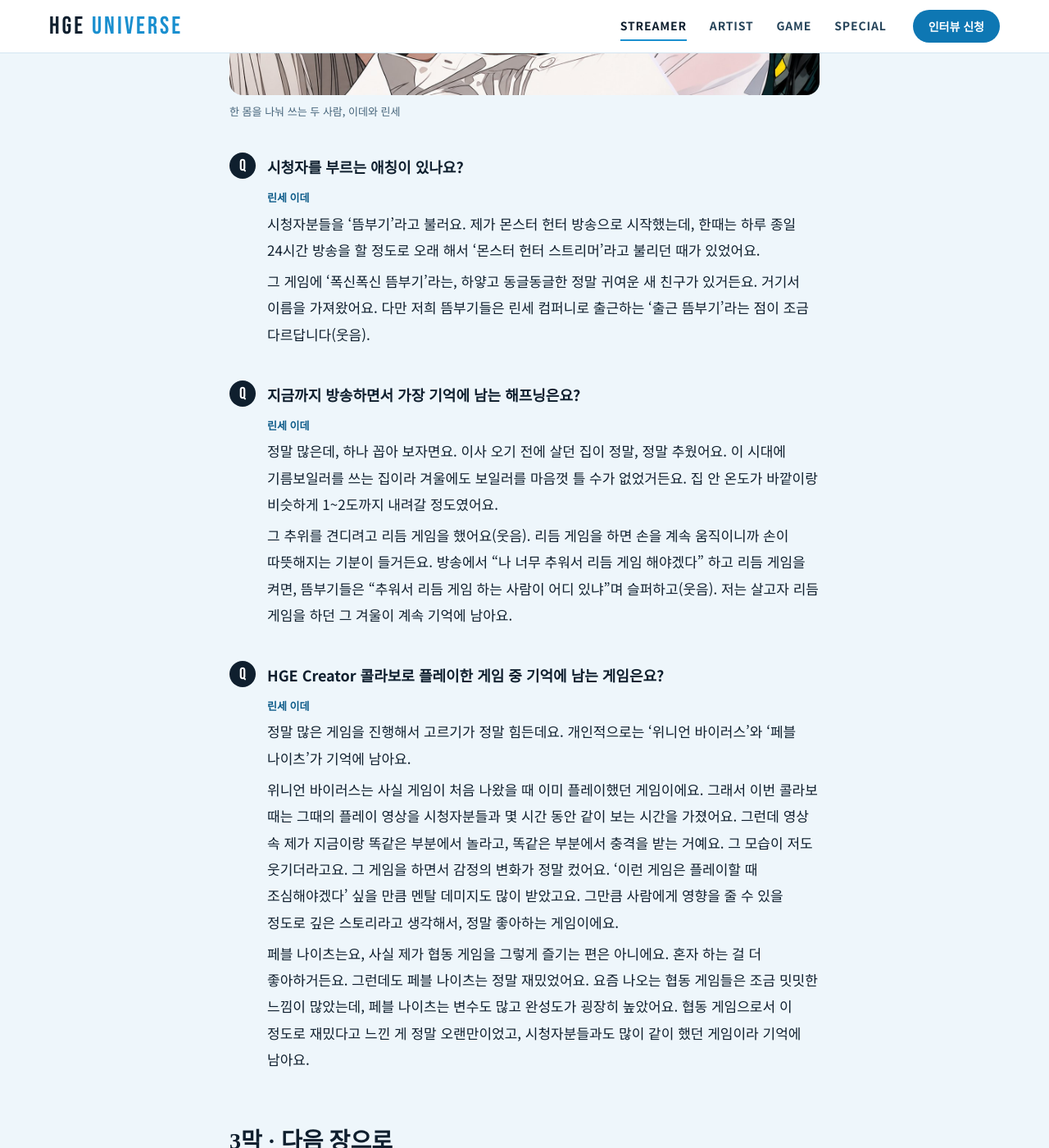
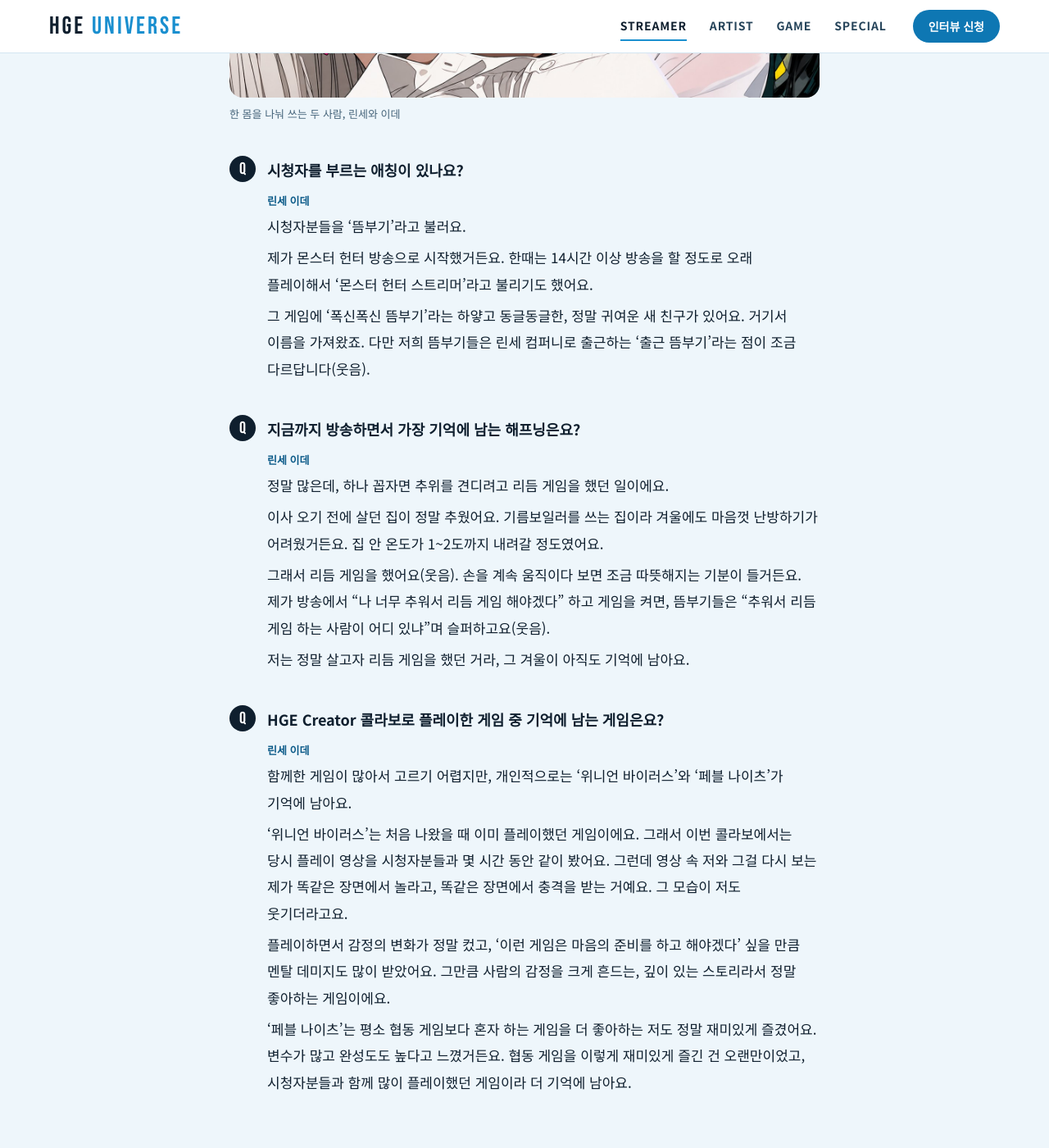
Before and after one commit to cLOfLuV/HGECreatorWeb, a Jekyll site: the page built from _interviews/rinse-ide.md, in a window 1280 px wide and 1400 px high, scrolled down 5145 px. Shown: the whole window at 82% size. Built offline with Jekyll 4.4.1, drawn with Linux system fonts in a browser that asks for light colours; some of the changed text lies outside the part shown.

Commit message:
Universe: 인터뷰 수정 rinse-ide

```diff
--- a/_interviews/rinse-ide.md
+++ b/_interviews/rinse-ide.md
@@ -35,49 +35,55 @@
 ---
 
 
-## 1막 · 문을 열며
-
 Q. 처음 만나는 분들께 자기소개 부탁드려요. 방송에서 쓰는 인사말이 있다면 그대로 들려주세요.
 
-인사말이라기보다 처음 오신 분들께 꼭 드리는 말이 있는데요. "안녕하세요, 린세 컴퍼니에 입사하신 걸 환영합니다!"
+인사말이라기보다는 처음 오신 분들께 꼭 드리는 말이 있어요. "안녕하세요, 린세 컴퍼니에 입사하신 걸 환영합니다!"
 
-'입사'라고 하는 건, 제 방송이 '린세 컴퍼니'라고 불리고 있어서예요. 시청자분들도 저를 '사장님'이라고 불러 주세요. 특별한 이유가 있는 건 아니고, 예전에 시청자분들이 사장님이라고 불러 주시던 게 지금까지 그대로 이어지고 있어요.
+'입사'라고 하는 건 제 방송이 '린세 컴퍼니'라고 불리기 때문이에요. 시청자분들도 저를 '사장님'이라고 불러 주세요. 특별한 계기가 있었던 건 아니고, 예전에 시청자분들이 그렇게 불러 주시던 게 자연스럽게 지금까지 이어지고 있어요.
 
-저는 치지직에서 방송하고 있는, 게임에 진심인 종합 게임 스트리머 린세 이데입니다. 장르 가리지 않고 다양한 게임을 즐기는 잡식러예요. 게임을 좋아하신다면 저희 회사에도 출근해 주시면 감사하겠습니다. 잘 부탁드려요!
+저는 치지직에서 방송하는, 게임에 진심인 종합 게임 스트리머 린세 이데입니다. 장르를 가리지 않고 다양한 게임을 즐기는 잡식러예요. 게임을 좋아하신다면 저희 회사에도 편하게 출근해 주세요. 잘 부탁드려요!
 
 Q. '린세 이데'라는 활동명은 어떻게 짓게 됐나요?
 
-'린세 이데'를 하나로 이어서 생각해 주시는 분들이 많은데요. 사실은 '린세'와 '이데', 두 이름을 합친 활동명이에요. 두 이름 모두 '친구'라는 이름의 작명소에서 받아 왔어요. 그러니까 친구가 지어 준 이름들이죠(웃음).
+'린세 이데'를 하나의 이름으로 생각해 주시는 분들이 많은데, 사실은 '린세'와 '이데', 두 이름을 합친 활동명이에요.
 
-린세도 저고, 이데도 저예요. 어느 한쪽만 제 이름이 아니라, 둘 다 제 이름 그 자체라고 생각해 주시면 돼요.
+두 이름 모두 '친구'라는 이름의 작명소에서 받아 왔어요. 그러니까 친구가 지어 준 이름들이죠(웃음).
+
+린세도 저고, 이데도 저예요. 어느 한쪽만 제 이름인 게 아니라, 둘 다 제 이름 그 자체라고 생각해 주시면 돼요.
 
 Q. 방송을 처음 켠 날을 기억하나요?
 
-정말 아무 생각 없이 켜서 오히려 더 기억에 남는 첫날이었어요. 트위치 시절이었는데, 그때 제가 뒤늦게 몬스터 헌터에 빠져서 한창 플레이하던 중이었거든요. 친구들이랑 같이 하고 있는데 한 친구가 "네 플레이 볼 수 있게 방송 좀 켜 줘"라고 했어요.
+정말 아무 생각 없이 켜서 오히려 더 기억에 남아요. 트위치 시절, 제가 뒤늦게 몬스터 헌터에 빠져서 한창 플레이하던 때였어요. 친구들이랑 같이 게임을 하고 있었는데, 한 친구가 "네 플레이 볼 수 있게 방송 좀 켜 줘"라고 하더라고요.
 
-저는 그 친구 한 명한테 보여 주는 1:1 방송 정도로 생각하고 그냥 켰어요. 게임을 워낙 좋아하다 보니 방송을 할 수 있는 장비는 이미 다 갖춰져 있었거든요. 방송을 위해 마련한 건 아니었지만요.
+저는 그 친구 한 명에게 보여 주는 1:1 방송 정도로 생각하고 그냥 켰어요. 게임을 워낙 좋아해서 방송할 수 있는 장비는 이미 갖춰져 있었거든요. 방송을 하려고 마련한 건 아니었지만요.
 
-친구에게 보여 주려고 켠 방송이라 정말 아무것도 없었어요. 짚톡도, 그림도, 제 모습도 없었죠. 그런데 그런 방송에 사람들이 찾아와 주셨어요. 처음 보는 분들이 제 게임을 보면서 같이 이야기를 나눠 주고, 도와주기도 하고요. 그게 너무 신기하고 재밌더라고요. 그게 시작이었고, 어느새 3년이 다 되어 가네요.
+친구에게 보여 주려고 켠 거라 짚톡도, 그림도, 제 모습도 없었어요. 그런데 그런 방송에 처음 보는 분들이 찾아와 주셨어요. 제 게임을 보면서 이야기를 나눠 주시고, 도와주시기도 했죠. 그게 너무 신기하고 재미있더라고요.
 
-> 아무것도 없는 방송에 처음 보는 분들이 찾아와 주셨어요. 그게 시작이었고, 어느새 3년이 다 되어 가네요.
+그게 시작이었고, 어느새 3년이 다 되어 가네요.
+
+> 처음 보는 분들이 찾아와 주셨어요. 그게 시작이었고, 어느새 3년이 다 되어 가네요.
 
 ## 2막 · 세상 속으로
 
 Q. 처음 오는 분께 "내 방송은 이런 곳"이라고 소개한다면요?
 
-정말 누구나 와서 편하게 머물다 갈 수 있는 방송이라고 생각해요. 특히 게임을 좋아하신다면 더 잘 맞으실 거예요. 제가 좋아하는 게임, 시청자분들이 해 보고 싶었던 게임을 진짜 진심으로 즐기는 곳이거든요. 그래서인지 게임 좋아하시는 분들이 많이 모이는 편이에요.
+누구나 와서 편하게 머물다 갈 수 있는 방송이에요. 특히 게임을 좋아하신다면 더 잘 맞으실 거예요. 제가 좋아하는 게임도, 시청자분들이 해 보고 싶었던 게임도 진심으로 즐기는 곳이거든요. 그래서인지 게임을 좋아하시는 분들이 많이 모이는 편이에요.
 
-자주 와 주시는 분들은 물론이고, 가끔 들러 주시는 분들도 게임이라는 공통점이 있으니까 이야기를 나누다 보면 자연스럽게 기억하게 돼요. 한 번 찾아와 주시는 것도 정말 소중한 인연이라고 생각하거든요.
+자주 와 주시는 분들은 물론이고, 가끔 들러 주시는 분들도 게임이라는 공통점으로 이야기를 나누다 보면 자연스럽게 기억하게 돼요. 한 번 찾아와 주시는 것도 소중한 인연이라고 생각하고요.
 
-친구가 게임하는 걸 옆에서 구경하다가 편하게 한마디씩 던지는, 그런 느낌의 방송이에요. 저의 털털함과 친근함이 방송의 가장 큰 특징이자 장점인 것 같아요.
+친구가 게임하는 걸 옆에서 구경하다가 편하게 한마디씩 던지는, 그런 느낌의 방송이라고 생각해 주시면 좋겠어요. 털털함과 친근함이 제 방송의 가장 큰 특징이자 장점인 것 같아요.
 
 https://www.youtube.com/watch?v=b3pTGOBEkhw
 
 Q. 린세 이데 방송에서만 볼 수 있는 콘텐츠가 있다면요?
 
-제일 많이 하는 건, 게임 하나를 열심히 파서 엔딩까지 본 다음에 크레딧이 올라갈 때 이야기를 나누는 거예요. 게임을 하면서 느낀 점, 제가 분석한 것들을 시청자분들과 정말 깊게 이야기해요. 시청자분들도 그 시간을 굉장히 좋아해 주세요.
+제가 자주 하는 건 게임 하나를 열심히 파서 엔딩까지 본 뒤, 크레딧이 올라가는 동안 시청자분들과 이야기를 나누는 거예요. 플레이하면서 느낀 점이나 제가 나름대로 분석한 내용들을 꽤 깊게 이야기하는 편이에요. 시청자분들도 그 시간을 굉장히 좋아해 주세요.
 
-그리고 좀 웃긴 건, 예전에는 게임을 하면서 노래를 종종 불렀어요. 몬스터 헌터로 사냥하면서 노래 부르기 같은 이상한 짓을 자주 했었죠(웃음). '용과 같이' 같은 스토리 게임을 할 때는 스토리를 다 같이 보는 시간도 많이 가져요. 정말 게임과 관련된 콘텐츠를 많이 하는 편이에요.
+또 애니메이션 캐릭터를 버츄얼 아바타로 구현해 보는 커스터마이징 콘텐츠도 하고 있어요. 캐릭터의 특징을 살려서 버츄얼로 재현해 보는 거죠.
+
+예전에는 게임을 하면서 노래도 종종 불렀어요. 몬스터 헌터로 사냥하면서 노래 부르기 같은 엉뚱한 조합을 자주 시도했죠(웃음). '용과 같이' 같은 스토리 게임을 할 때는 이야기를 다 같이 보고 즐기는 시간도 많이 가져요.
+
+게임이든 캐릭터든, 제가 좋아하는 것들을 시청자분들과 여러 방식으로 나누는 편이에요.
 
 ---
 
@@ -87,52 +93,66 @@
 
 저는 린세와 이데가 한 몸을 쓰고 있는 듀얼 페르소나 스트리머예요. 에너지가 넘치는 린세와 조용하고 잔잔한 이데가 서로 균형을 맞추며 살아가고 있어요.
 
-보통은 린세가 텐션을 올려서 신나게 방송을 해요. 그러다 린세가 에너지를 다 써서 지치거나 힐링이 필요할 때는 이데가 대신 방송을 진행하죠. 두 사람은 좋아하는 게임 장르도 다르고, 방송 스타일도 달라요. 그래서 보시면 굉장히 색다른 맛이 있을 거예요.
+보통은 린세가 텐션을 올려서 신나게 방송을 진행해요. 그러다 에너지를 다 써서 지치거나 힐링이 필요할 때는 이데가 대신 방송하죠. 두 사람은 좋아하는 게임 장르도, 방송 스타일도 달라서 각각 다른 매력을 느끼실 수 있을 거예요.
 
-저희는 인간인데 수인의 피가 조금 섞인 쿼터 수인이에요. 린세는 여우, 이데는 고양이라서 각각 귀와 꼬리가 있어요. 하지만 인간 사회에 섞여 지내야 하니까, 평소에는 주로 인간의 모습으로 생활하고 있답니다.
+저희는 인간이지만 수인의 피가 섞인 '쿼터 수인'이기도 해요. 린세는 여우, 이데는 고양이라서 각각 귀와 꼬리가 있어요. 다만 인간 사회에 섞여 지내기 위해 평소에는 주로 인간의 모습으로 생활하고 있답니다.
 
-![한 몸을 나눠 쓰는 두 사람, 이데와 린세](/universe/images/uploads/rinse-ide-design.jpg)
+![한 몸을 나눠 쓰는 두 사람, 린세와 이데](/universe/images/uploads/rinse-ide-design.jpg)
 
 Q. 시청자를 부르는 애칭이 있나요?
 
-시청자분들을 '뜸부기'라고 불러요. 제가 몬스터 헌터 방송으로 시작했는데, 한때는 하루 종일 24시간 방송을 할 정도로 오래 해서 '몬스터 헌터 스트리머'라고 불리던 때가 있었어요.
+시청자분들을 '뜸부기'라고 불러요.
 
-그 게임에 '폭신폭신 뜸부기'라는, 하얗고 동글동글한 정말 귀여운 새 친구가 있거든요. 거기서 이름을 가져왔어요. 다만 저희 뜸부기들은 린세 컴퍼니로 출근하는 '출근 뜸부기'라는 점이 조금 다르답니다(웃음).
+제가 몬스터 헌터 방송으로 시작했거든요. 한때는 14시간 이상 방송을 할 정도로 오래 플레이해서 '몬스터 헌터 스트리머'라고 불리기도 했어요.
+
+그 게임에 '폭신폭신 뜸부기'라는 하얗고 동글동글한, 정말 귀여운 새 친구가 있어요. 거기서 이름을 가져왔죠. 다만 저희 뜸부기들은 린세 컴퍼니로 출근하는 '출근 뜸부기'라는 점이 조금 다르답니다(웃음).
 
 Q. 지금까지 방송하면서 가장 기억에 남는 해프닝은요?
 
-정말 많은데, 하나 꼽아 보자면요. 이사 오기 전에 살던 집이 정말, 정말 추웠어요. 이 시대에 기름보일러를 쓰는 집이라 겨울에도 보일러를 마음껏 틀 수가 없었거든요. 집 안 온도가 바깥이랑 비슷하게 1~2도까지 내려갈 정도였어요.
+정말 많은데, 하나 꼽자면 추위를 견디려고 리듬 게임을 했던 일이에요.
 
-그 추위를 견디려고 리듬 게임을 했어요(웃음). 리듬 게임을 하면 손을 계속 움직이니까 손이 따뜻해지는 기분이 들거든요. 방송에서 "나 너무 추워서 리듬 게임 해야겠다" 하고 리듬 게임을 켜면, 뜸부기들은 "추워서 리듬 게임 하는 사람이 어디 있냐"며 슬퍼하고(웃음). 저는 살고자 리듬 게임을 하던 그 겨울이 계속 기억에 남아요.
+이사 오기 전에 살던 집이 정말 추웠어요. 기름보일러를 쓰는 집이라 겨울에도 마음껏 난방하기가 어려웠거든요. 집 안 온도가 1~2도까지 내려갈 정도였어요.
+
+그래서 리듬 게임을 했어요(웃음). 손을 계속 움직이다 보면 조금 따뜻해지는 기분이 들거든요. 제가 방송에서 "나 너무 추워서 리듬 게임 해야겠다" 하고 게임을 켜면, 뜸부기들은 "추워서 리듬 게임 하는 사람이 어디 있냐"며 슬퍼하고요(웃음).
+
+저는 정말 살고자 리듬 게임을 했던 거라, 그 겨울이 아직도 기억에 남아요.
 
 Q. HGE Creator 콜라보로 플레이한 게임 중 기억에 남는 게임은요?
 
-정말 많은 게임을 진행해서 고르기가 정말 힘든데요. 개인적으로는 '위니언 바이러스'와 '페블 나이츠'가 기억에 남아요.
+함께한 게임이 많아서 고르기 어렵지만, 개인적으로는 '위니언 바이러스'와 '페블 나이츠'가 기억에 남아요.
 
-위니언 바이러스는 사실 게임이 처음 나왔을 때 이미 플레이했던 게임이에요. 그래서 이번 콜라보 때는 그때의 플레이 영상을 시청자분들과 몇 시간 동안 같이 보는 시간을 가졌어요. 그런데 영상 속 제가 지금이랑 똑같은 부분에서 놀라고, 똑같은 부분에서 충격을 받는 거예요. 그 모습이 저도 웃기더라고요. 그 게임을 하면서 감정의 변화가 정말 컸어요. '이런 게임은 플레이할 때 조심해야겠다' 싶을 만큼 멘탈 데미지도 많이 받았고요. 그만큼 사람에게 영향을 줄 수 있을 정도로 깊은 스토리라고 생각해서, 정말 좋아하는 게임이에요.
+'위니언 바이러스'는 처음 나왔을 때 이미 플레이했던 게임이에요. 그래서 이번 콜라보에서는 당시 플레이 영상을 시청자분들과 몇 시간 동안 같이 봤어요. 그런데 영상 속 저와 그걸 다시 보는 제가 똑같은 장면에서 놀라고, 똑같은 장면에서 충격을 받는 거예요. 그 모습이 저도 웃기더라고요.
 
-페블 나이츠는요, 사실 제가 협동 게임을 그렇게 즐기는 편은 아니에요. 혼자 하는 걸 더 좋아하거든요. 그런데도 페블 나이츠는 정말 재밌었어요. 요즘 나오는 협동 게임들은 조금 밋밋한 느낌이 많았는데, 페블 나이츠는 변수도 많고 완성도가 굉장히 높았어요. 협동 게임으로서 이 정도로 재밌다고 느낀 게 정말 오랜만이었고, 시청자분들과도 많이 같이 했던 게임이라 기억에 남아요.
+플레이하면서 감정의 변화가 정말 컸고, '이런 게임은 마음의 준비를 하고 해야겠다' 싶을 만큼 멘탈 데미지도 많이 받았어요. 그만큼 사람의 감정을 크게 흔드는, 깊이 있는 스토리라서 정말 좋아하는 게임이에요.
+
+'페블 나이츠'는 평소 협동 게임보다 혼자 하는 게임을 더 좋아하는 저도 정말 재미있게 즐겼어요. 변수가 많고 완성도도 높다고 느꼈거든요. 협동 게임을 이렇게 재미있게 즐긴 건 오랜만이었고, 시청자분들과 함께 많이 플레이했던 게임이라 더 기억에 남아요.
 
 ## 3막 · 다음 장으로
 
 Q. 앞으로 시청자들에게 어떻게 기억되고 싶나요?
 
-일단 게임에 정말 진심인 사람, 그리고 언제 찾아가도 편하고 재밌는 사람으로 기억되고 싶어요.
+게임에 정말 진심인 사람, 그리고 언제 찾아가도 편하고 재미있는 사람으로 기억되고 싶어요.
 
-저는 좋아하는 게임을 소개하는 것도 좋지만, 반대로 뜸부기들이 뭘 좋아하고 어떤 게임을 좋아하는지 듣는 것도 정말 좋아하거든요. 그렇게 취향을 같이 나누면서 오래오래 함께 지내는 사람이고 싶어요.
+제가 좋아하는 게임을 소개하는 것도 좋지만, 반대로 뜸부기들이 무엇을 좋아하고 어떤 게임을 즐기는지 듣는 것도 좋아하거든요. 그렇게 서로의 취향을 나누면서 오래 함께하고 싶어요.
 
-잠깐 떠났다가도 언제든 뒤돌아봤을 때 그 자리에 있는 스트리머, 갑자기 찾아와도 어색하지 않은 사람이 되고 싶어요. 오랜만에 왔는데도 '여긴 여전히 편안해'라고 느낄 수 있는 방송이요. 그리고 내가 원래 좋아하던 게 아니어도, 같이 나눠 보니까 참 좋다고 느낄 수 있는 방송이었으면 좋겠어요.
+잠깐 떠났다가 돌아와도 여전히 그 자리에 있고, 오랜만에 찾아와도 어색하지 않은 스트리머였으면 좋겠어요. 오랜만에 왔는데도 '여긴 여전히 편안해'라고 느낄 수 있는 방송이었으면 좋겠어요.
+
+그리고 원래 자기 취향이 아니었던 것도, 함께 나누다 보니 '이것도 참 좋네' 하고 느낄 수 있는 방송이면 더 좋겠고요.
 
 > 오랜만에 왔는데도 '여긴 여전히 편안해'라고 느낄 수 있는 방송이었으면 좋겠어요.
 
 Q. 언젠가 꼭 해 보고 싶은 방송이나 콘텐츠가 있다면요?
 
-이건 정말 생각이 많은데요(웃음). 워낙 다양한 방송을 하다 보니 장르별로 하고 싶은 게 정말 많아요. 그래도 게임으로 생각해 보면, 제가 좋아하는 게임들의 홍보를 직접 진행해 보고 싶어요. 몬스터 헌터나 용과 같이 같은 게임들이요.
+하고 싶은 게 정말 많아요(웃음). 다양한 방송을 하다 보니 장르마다 떠오르는 게 있거든요.
 
-좋아하는 게임과 콜라보로 이어지는 것, 그게 제 가장 큰 꿈인 것 같아요.
+그래도 게임으로 꼽자면, 제가 좋아하는 게임의 홍보를 직접 해 보고 싶어요. '몬스터 헌터'나 '용과 같이' 같은 게임들이요.
+
+좋아해서 열심히 플레이하던 게임과 콜라보까지 이어지는 것, 그게 제 가장 큰 꿈인 것 같아요.
 
 Q. 이 인터뷰를 읽고 있을 뜸부기들에게 한마디 해주세요.
 
-이렇게 인터뷰로 보니까 기분이 새롭네요. 자주 오는 뜸부기들, 가끔 생각나서 들러 주는 뜸부기들, 항상 정말 고맙고 소중해요.
+이렇게 인터뷰로 만나니까 기분이 새롭네요. 자주 오는 뜸부기들, 가끔 생각나서 들러 주는 뜸부기들, 모두 고맙고 소중해요.
 
-제가 늘 하는 말이지만, 여기까지 방송할 수 있었던 건 여러분이 와 주셨기 때문이에요. 앞으로도 함께해 주고, 제가 좋아하는 것도 여러분이 좋아하는 것도 지금보다 더 많이 나눌 수 있었으면 좋겠어요. 항상 함께할 수 있도록, 더 열심히 하겠습니다!
+늘 하는 말이지만, 제가 여기까지 방송을 이어 올 수 있었던 건 여러분이 찾아와 주셨기 때문이에요. 앞으로도 제가 좋아하는 것과 여러분이 좋아하는 것을 더 많이 나누면서 오래 함께했으면 좋겠어요.
+
+늘 편하게 찾아올 수 있는 곳이 되도록, 앞으로도 열심히 방송하겠습니다!
```
Also changed, not shown: other parts of _interviews/rinse-ide.md (+1 -1 lines).
